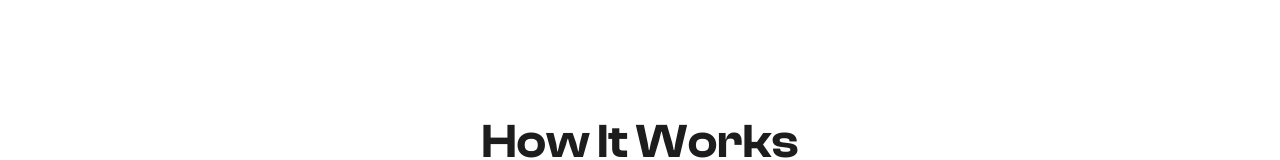
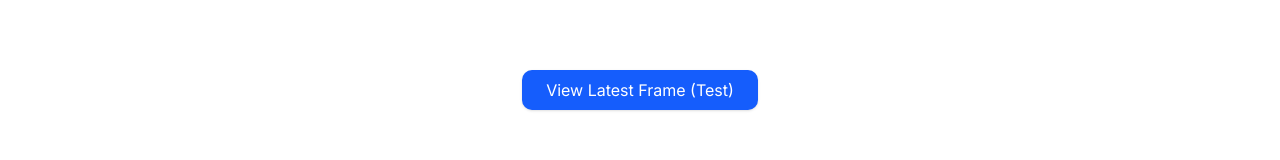
Before and after one commit to adiparekh944/ClaimReady, a Next.js app in the folder frontend/: page / in a window 1280 px wide. Shown: the part 702-862 px from the top of the page. Built offline with nearby package versions, Linux system fonts and the light colour scheme.

Commit message:
test button

```diff
--- a/frontend/src/app/page.tsx
+++ b/frontend/src/app/page.tsx
@@ -93,6 +93,18 @@ export default function AboutPage() {
             </div>
           </div>
         {/*</motion.div>*/}
+
+        {/* Add test button for latest-frame */}
+        <div className="flex justify-center mt-8">
+          <a
+            href="https://d32hdcz3r0yka3.cloudfront.net/api/latest-frame"
+            target="_blank"
+            rel="noopener noreferrer"
+            className="px-6 py-2 bg-blue-600 text-white rounded-lg shadow hover:bg-blue-700 transition"
+          >
+            View Latest Frame (Test)
+          </a>
+        </div>
 
         {/* How It Works Section - White */}
         <div className="py-20 bg-[var(--color-bg-primary)]">
```
